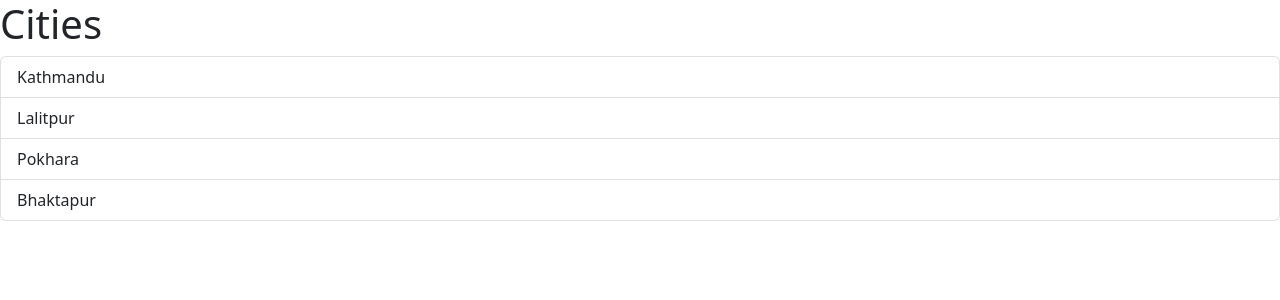
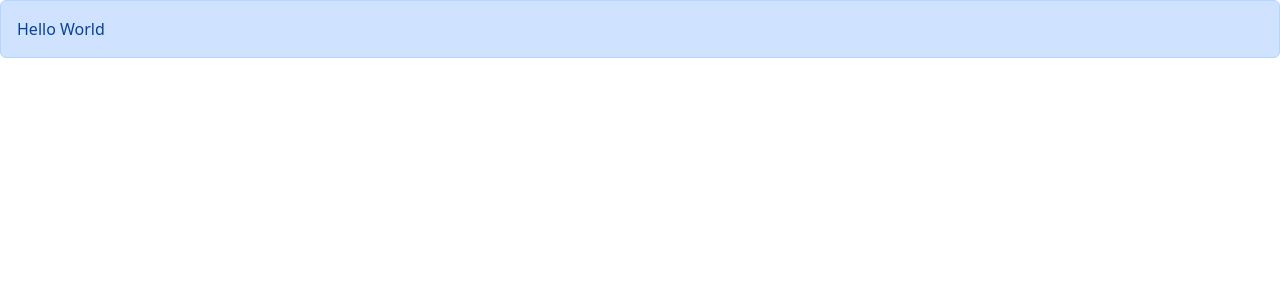
Before and after one commit to matrix-bro/first-react-app, a React (Vite) app: page / in a window 1280 px wide. Shown: the top 300 px of the page. Built offline with nearby package versions, Linux system fonts and the light colour scheme.

Commit message:
Passing Children to a Component

```diff
--- a/src/App.tsx
+++ b/src/App.tsx
@@ -1,19 +1,24 @@
-import ListGroup from "./components/ListGroup";
+// import ListGroup from "./components/ListGroup";
+
+import Alert from "./components/Alert";
 
 function App() {
-  let items = ["Kathmandu", "Lalitpur", "Pokhara", "Bhaktapur"];
+  // let items = ["Kathmandu", "Lalitpur", "Pokhara", "Bhaktapur"];
 
-  const handleSelectItem = (item: string) => {
-    console.log(item);
-  };
+  // const handleSelectItem = (item: string) => {
+  //   console.log(item);
+  // };
 
   return (
     <div>
-      <ListGroup
+      {/* <ListGroup
         items={items}
         heading="Cities"
         onSelectItem={handleSelectItem}
-      />
+      /> */}
+      <Alert>
+        Hello <span>World</span>
+      </Alert>
     </div>
   );
 }
--- /dev/null
+++ b/src/components/Alert.tsx
@@ -0,0 +1,11 @@
+import { ReactNode } from "react";
+
+interface Props {
+  children: ReactNode;
+}
+
+const Alert = ({ children }: Props) => {
+  return <div className="alert alert-primary">{children}</div>;
+};
+
+export default Alert;
```
